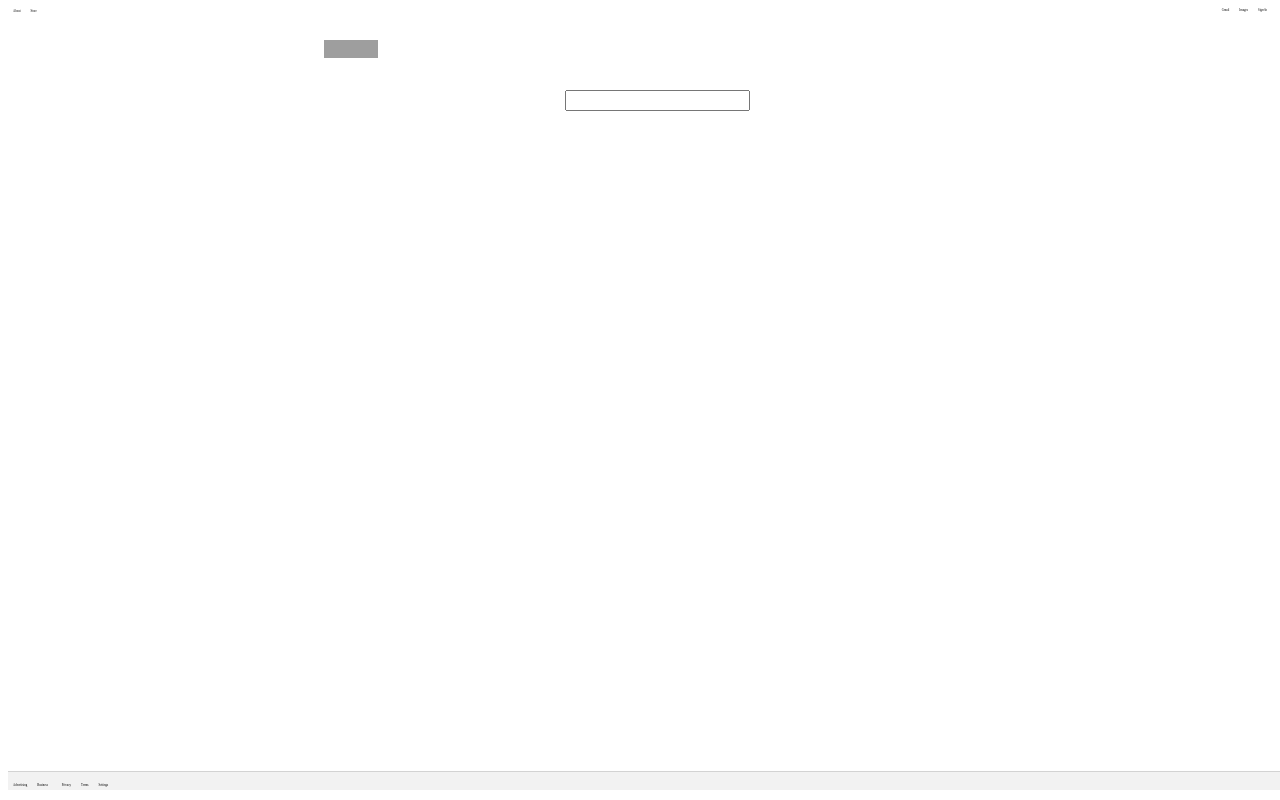
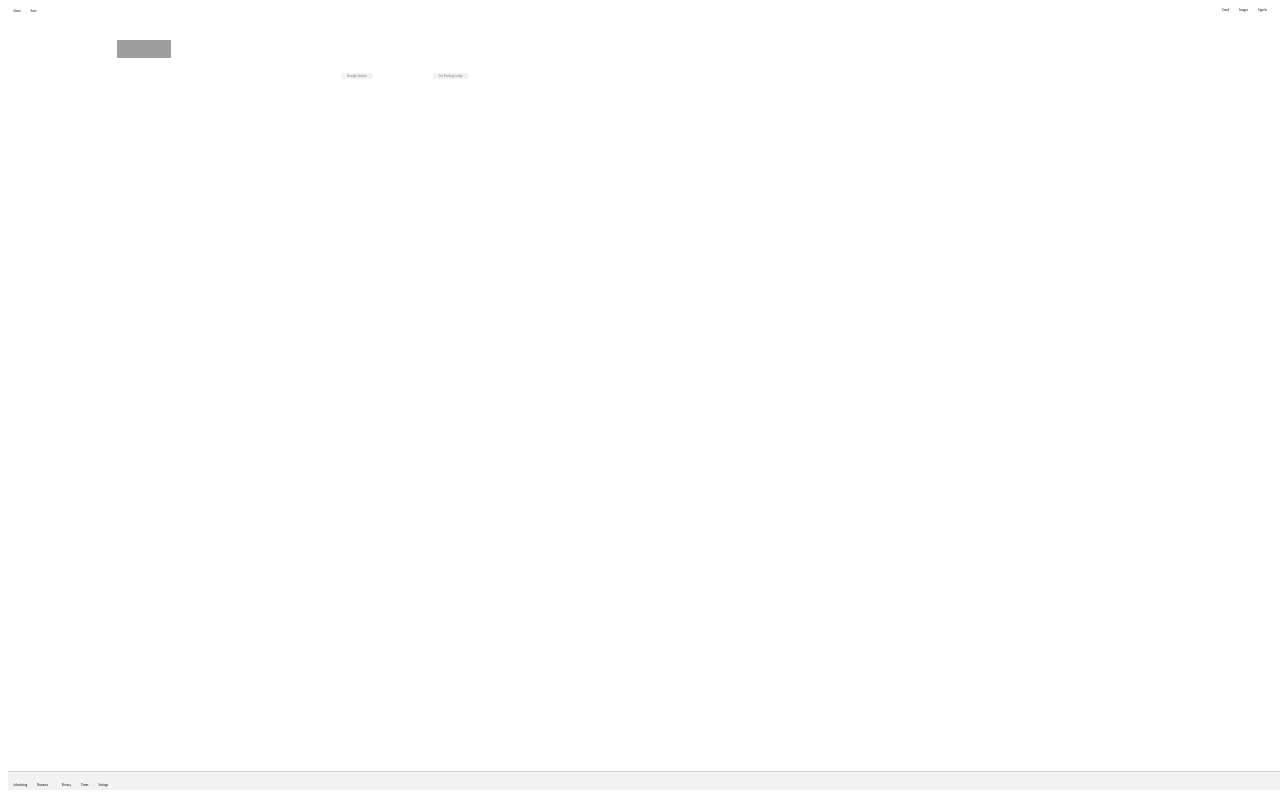
Before and after one commit to inseophwang/copy-calico, a plain HTML site: page index.html in a window 1280 px wide. Drawn offline with Linux system fonts and the light colour scheme; grey boxes are pictures that could not be loaded.

Commit message:
saving progress1

```diff
--- a/index.html
+++ b/index.html
@@ -15,10 +15,11 @@
             <p>Advertising</p><p>Business</p>
             <p>Privacy</p><p>Terms</p><p>Settings</p>
         </div>
-        <a><img src="https://www.google.com/images/branding/googlelogo/2x/googlelogo_color_272x92dp.png" height="18.4px" width="54.4px">
-        </a>
-        <form class="search"  style="margin:auto;width:150px;">
+        <div>
+            <a><img src="https://www.google.com/images/branding/googlelogo/2x/googlelogo_color_272x92dp.png" height="18.4px" width="54.4px">
+            </a>
             <input type="text">
-        </form>
+            <button>Google Search</button><button>I'm Feeling Lucky</button>
+        </div>
     </body>
 </html>
--- a/style.css
+++ b/style.css
@@ -9,6 +9,7 @@ p{
 
 .right-header{
     float: right;
+    margin-top: 0;
 
 }
 
@@ -31,18 +32,43 @@ p:hover{
     border-width: thin;
     border-color: lightgrey;
     width: 100%;
+    margin-bottom: 0;
+    padding-bottom: 0;
 }
 
 a{
     display: block;
-    margin-left: auto;
+    margin-top: auto;
     margin-right: auto;
     width: 50%;
     padding: 32px 109px;
+    padding-bottom: 5px;
+
 }
 
-.search{
+input[type=text]{
+    border-radius: 12px;
     text-align: center;
+    margin-left: 75px;
+    border-style: solid;
+    border: 20px;
+    border-color: black;
+    padding-left: 20px;
+    height: 9px;
+    outline: none;
+}
+
+input:hover{
+    box-shadow: 0 0 3px #ccc;
+}
+
+button{
+    background-color: #F2F2F2;
     border: 0;
-
+    color:#757575;
+    font-size:3px;
+    font-family:arial;
+    border-radius: 2px;
+    margin-left: 55px;
+    margin-right: 5px;
 }
```
